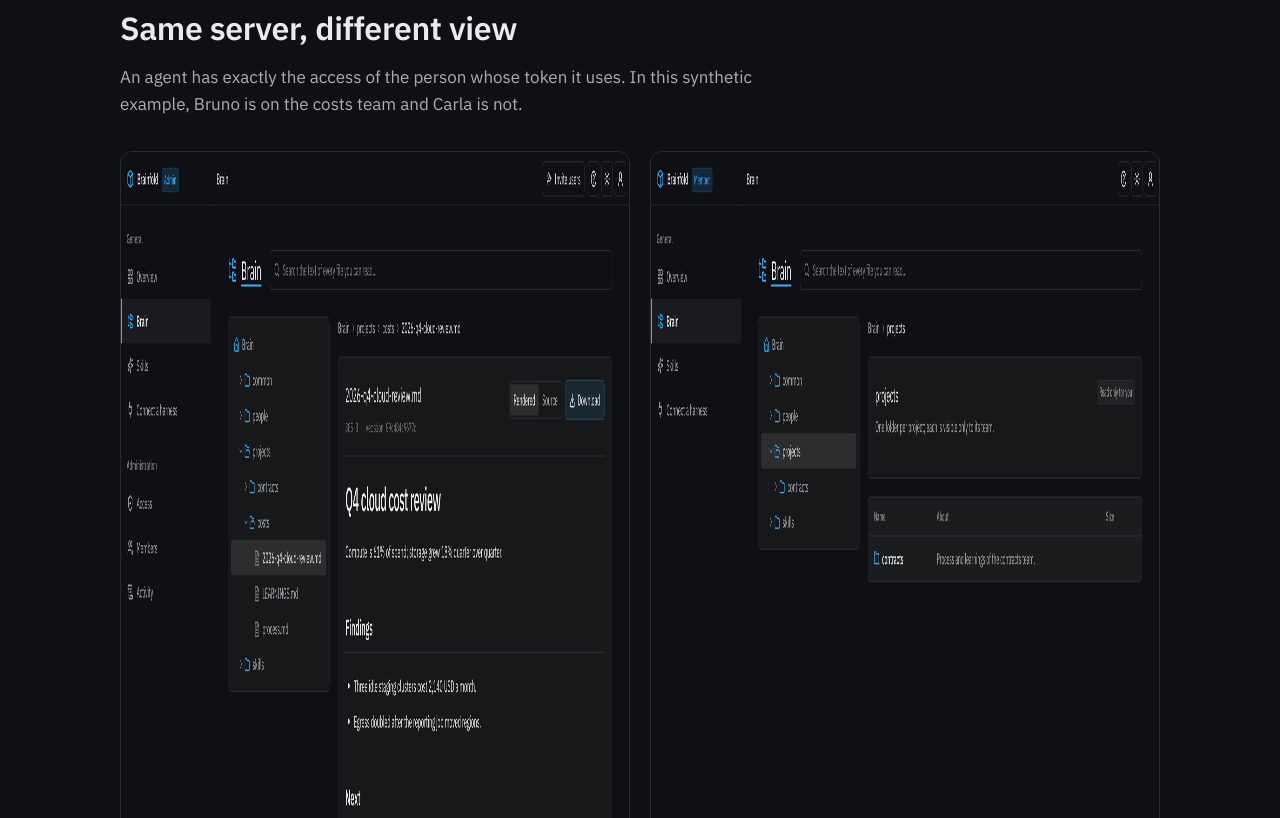
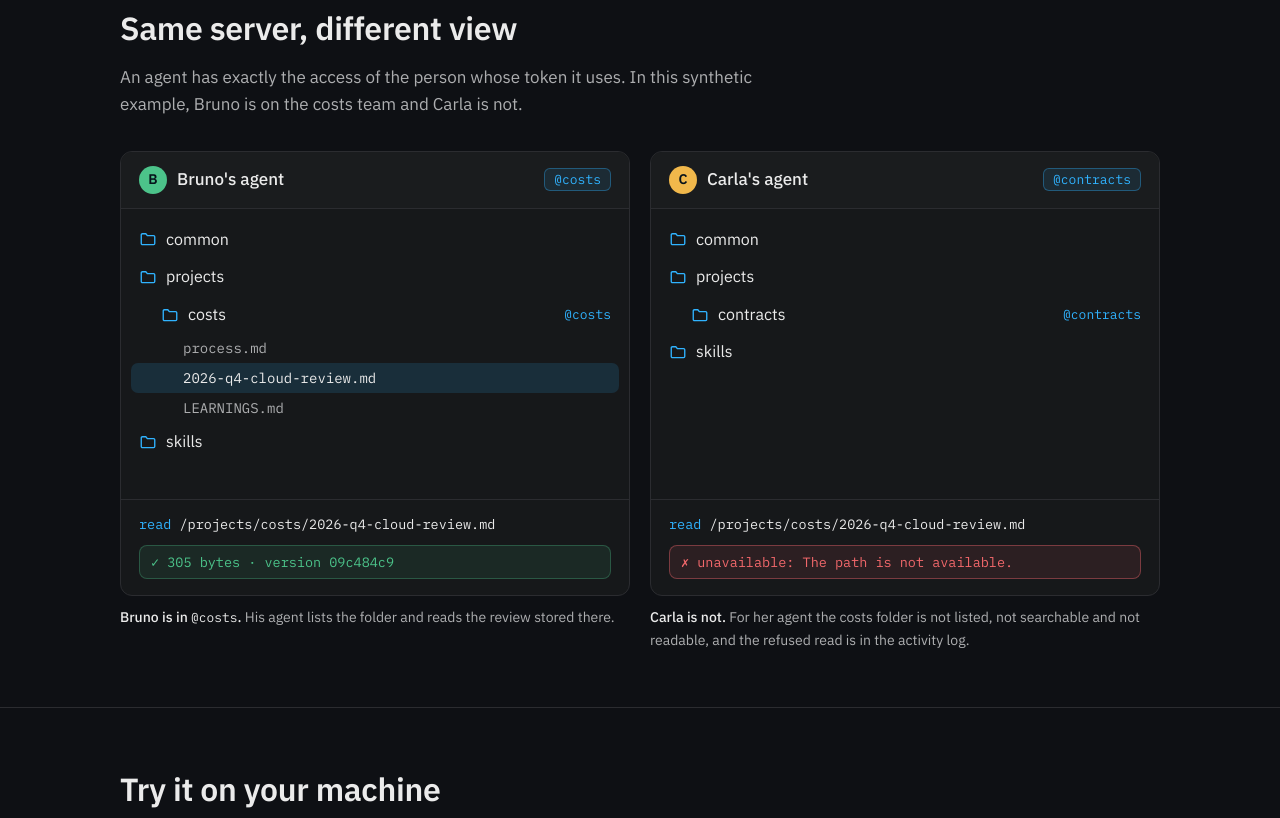
Before and after one commit to jackspolski1103/brainfold-site, a plain HTML site: page site/index.html in a window 1280 px wide. Shown: the part 1825-2643 px from the top of the page. Drawn offline with Linux system fonts and the light colour scheme.

Commit message:
Draw the two views in HTML instead of shrunken screenshots
The screenshots were stretched by their size attributes and unreadable
at half width. Images now keep their aspect ratio.

Co-Authored-By: Claude Fable 5.2 <noreply@anthropic.com>

```diff
--- a/site/index.html
+++ b/site/index.html
@@ -41,7 +41,7 @@
   * { box-sizing: border-box; }
   body { margin: 0; background: var(--bg); color: var(--fg); font: 17px/1.6 var(--sans); -webkit-font-smoothing: antialiased; }
   a { color: inherit; }
-  img, video { max-width: 100%; display: block; }
+  img, video { max-width: 100%; height: auto; display: block; }
   .wrap { max-width: 1080px; margin: 0 auto; padding: 0 20px; }
   header { border-bottom: 1px solid var(--line); }
   header .wrap { display: flex; align-items: center; gap: 24px; height: 60px; }
@@ -68,6 +68,23 @@
   .card p { margin: 0; color: var(--muted); font-size: 15px; }
   .pair { display: grid; grid-template-columns: repeat(auto-fit, minmax(300px, 1fr)); gap: 20px; }
   figure { margin: 0; }
+  .view .frame { padding: 0; }
+  .who { display: flex; align-items: center; gap: 10px; padding: 14px 18px; border-bottom: 1px solid var(--line); background: var(--panel); font-weight: 500; }
+  .who em, .tree em { margin-left: auto; font: normal 13px var(--mono); color: var(--accent); }
+  .who em { border: 1px solid rgba(48,179,255,.35); background: rgba(48,179,255,.1); padding: 2px 9px; border-radius: 6px; }
+  .avatar { width: 28px; height: 28px; border-radius: 50%; display: grid; place-items: center; font-size: 14px; font-weight: 600; color: #06121b; }
+  .tree { list-style: none; margin: 0; padding: 12px 10px; min-height: 290px; }
+  .tree li { display: flex; align-items: center; gap: 9px; padding: 6px 8px 6px calc(8px + var(--d) * 22px); border-radius: 7px; font-size: 16px; }
+  .tree svg { width: 18px; height: 18px; flex: none; color: var(--accent); }
+  .tree li span { overflow: hidden; text-overflow: ellipsis; white-space: nowrap; }
+  .tree .file { font: 14px var(--mono); color: var(--muted); }
+  .tree .hit { background: rgba(48,179,255,.14); color: var(--fg); }
+  .call { border-top: 1px solid var(--line); padding: 14px 18px 16px; }
+  .call code { display: block; font-size: 13.5px; overflow-wrap: anywhere; }
+  .call code b { color: var(--accent); font-weight: 500; }
+  .call p { margin: 10px 0 0; padding: 7px 11px; border-radius: 8px; font: 13.5px var(--mono); border: 1px solid; }
+  .call .ok { color: var(--success); background: rgba(76,195,138,.1); border-color: rgba(76,195,138,.3); }
+  .call .no { color: var(--danger); background: rgba(242,104,107,.1); border-color: rgba(242,104,107,.4); }
   figcaption { color: var(--muted); font-size: 14px; margin-top: 10px; }
   figcaption b { color: var(--fg); font-weight: 500; }
   .denied { color: var(--danger); }
@@ -128,8 +145,35 @@
       <h2>Same server, different view</h2>
       <p class="sub">An agent has exactly the access of the person whose token it uses. In this synthetic example, Bruno is on the costs team and Carla is not.</p>
       <div class="pair">
-        <figure><div class="frame"><img src="assets/brain.png" width="1600" height="1000" alt="Brainfold panel: a member of the costs team reads a cost review file that an agent wrote into projects/costs" loading="lazy"></div><figcaption><b>A member of the costs team</b> reads the review that an agent wrote into <code>/projects/costs</code>.</figcaption></figure>
-        <figure><div class="frame"><img src="assets/brain-carla.png" width="1600" height="1000" alt="Brainfold panel for a member without access: projects lists only contracts, the costs folder is not shown" loading="lazy"></div><figcaption><b>Carla</b> sees only <code>contracts</code>. For her agent the costs folder does not exist, and <span class="denied">the refused read</span> is in the activity log.</figcaption></figure>
+        <figure class="view">
+          <div class="frame">
+            <div class="who"><span class="avatar" style="background:#4cc38a">B</span>Bruno's agent<em>@costs</em></div>
+            <ul class="tree">
+              <li class="" style="--d:0"><svg viewBox="0 0 24 24" fill="none" stroke="currentColor" stroke-width="1.8" stroke-linejoin="round" aria-hidden="true"><path d="M3 6.5A1.5 1.5 0 0 1 4.5 5h4.6l2 2.5h8.4A1.5 1.5 0 0 1 21 9v9a1.5 1.5 0 0 1-1.5 1.5h-15A1.5 1.5 0 0 1 3 18z"/></svg><span>common</span></li>
+              <li class="" style="--d:0"><svg viewBox="0 0 24 24" fill="none" stroke="currentColor" stroke-width="1.8" stroke-linejoin="round" aria-hidden="true"><path d="M3 6.5A1.5 1.5 0 0 1 4.5 5h4.6l2 2.5h8.4A1.5 1.5 0 0 1 21 9v9a1.5 1.5 0 0 1-1.5 1.5h-15A1.5 1.5 0 0 1 3 18z"/></svg><span>projects</span></li>
+              <li class="" style="--d:1"><svg viewBox="0 0 24 24" fill="none" stroke="currentColor" stroke-width="1.8" stroke-linejoin="round" aria-hidden="true"><path d="M3 6.5A1.5 1.5 0 0 1 4.5 5h4.6l2 2.5h8.4A1.5 1.5 0 0 1 21 9v9a1.5 1.5 0 0 1-1.5 1.5h-15A1.5 1.5 0 0 1 3 18z"/></svg><span>costs</span><em>@costs</em></li>
+              <li class="file " style="--d:2"><span>process.md</span></li>
+              <li class="file hit" style="--d:2"><span>2026-q4-cloud-review.md</span></li>
+              <li class="file " style="--d:2"><span>LEARNINGS.md</span></li>
+              <li class="" style="--d:0"><svg viewBox="0 0 24 24" fill="none" stroke="currentColor" stroke-width="1.8" stroke-linejoin="round" aria-hidden="true"><path d="M3 6.5A1.5 1.5 0 0 1 4.5 5h4.6l2 2.5h8.4A1.5 1.5 0 0 1 21 9v9a1.5 1.5 0 0 1-1.5 1.5h-15A1.5 1.5 0 0 1 3 18z"/></svg><span>skills</span></li>
+            </ul>
+            <div class="call"><code><b>read</b> /projects/costs/2026-q4-cloud-review.md</code><p class="ok">✓ 305 bytes · version 09c484c9</p></div>
+          </div>
+          <figcaption><b>Bruno is in <code>@costs</code>.</b> His agent lists the folder and reads the review stored there.</figcaption>
+        </figure>
+        <figure class="view">
+          <div class="frame">
+            <div class="who"><span class="avatar" style="background:#f1b84b">C</span>Carla's agent<em>@contracts</em></div>
+            <ul class="tree">
+              <li class="" style="--d:0"><svg viewBox="0 0 24 24" fill="none" stroke="currentColor" stroke-width="1.8" stroke-linejoin="round" aria-hidden="true"><path d="M3 6.5A1.5 1.5 0 0 1 4.5 5h4.6l2 2.5h8.4A1.5 1.5 0 0 1 21 9v9a1.5 1.5 0 0 1-1.5 1.5h-15A1.5 1.5 0 0 1 3 18z"/></svg><span>common</span></li>
+              <li class="" style="--d:0"><svg viewBox="0 0 24 24" fill="none" stroke="currentColor" stroke-width="1.8" stroke-linejoin="round" aria-hidden="true"><path d="M3 6.5A1.5 1.5 0 0 1 4.5 5h4.6l2 2.5h8.4A1.5 1.5 0 0 1 21 9v9a1.5 1.5 0 0 1-1.5 1.5h-15A1.5 1.5 0 0 1 3 18z"/></svg><span>projects</span></li>
+              <li class="" style="--d:1"><svg viewBox="0 0 24 24" fill="none" stroke="currentColor" stroke-width="1.8" stroke-linejoin="round" aria-hidden="true"><path d="M3 6.5A1.5 1.5 0 0 1 4.5 5h4.6l2 2.5h8.4A1.5 1.5 0 0 1 21 9v9a1.5 1.5 0 0 1-1.5 1.5h-15A1.5 1.5 0 0 1 3 18z"/></svg><span>contracts</span><em>@contracts</em></li>
+              <li class="" style="--d:0"><svg viewBox="0 0 24 24" fill="none" stroke="currentColor" stroke-width="1.8" stroke-linejoin="round" aria-hidden="true"><path d="M3 6.5A1.5 1.5 0 0 1 4.5 5h4.6l2 2.5h8.4A1.5 1.5 0 0 1 21 9v9a1.5 1.5 0 0 1-1.5 1.5h-15A1.5 1.5 0 0 1 3 18z"/></svg><span>skills</span></li>
+            </ul>
+            <div class="call"><code><b>read</b> /projects/costs/2026-q4-cloud-review.md</code><p class="no">✗ unavailable: The path is not available.</p></div>
+          </div>
+          <figcaption><b>Carla is not.</b> For her agent the costs folder is not listed, not searchable and not readable, and the refused read is in the activity log.</figcaption>
+        </figure>
       </div>
     </div>
   </section>
```
Also changed, not shown: site/assets/brain-carla.png (deleted), site/assets/brain.png (deleted).
